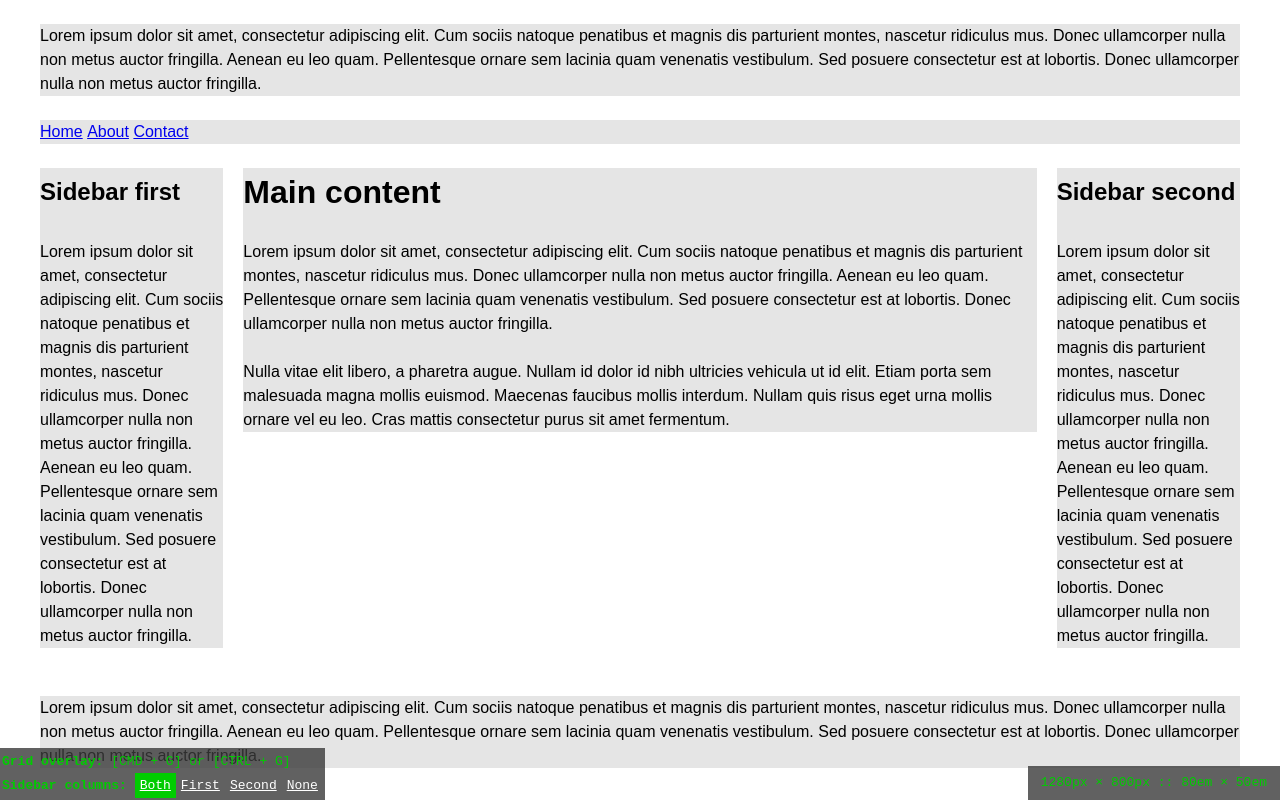
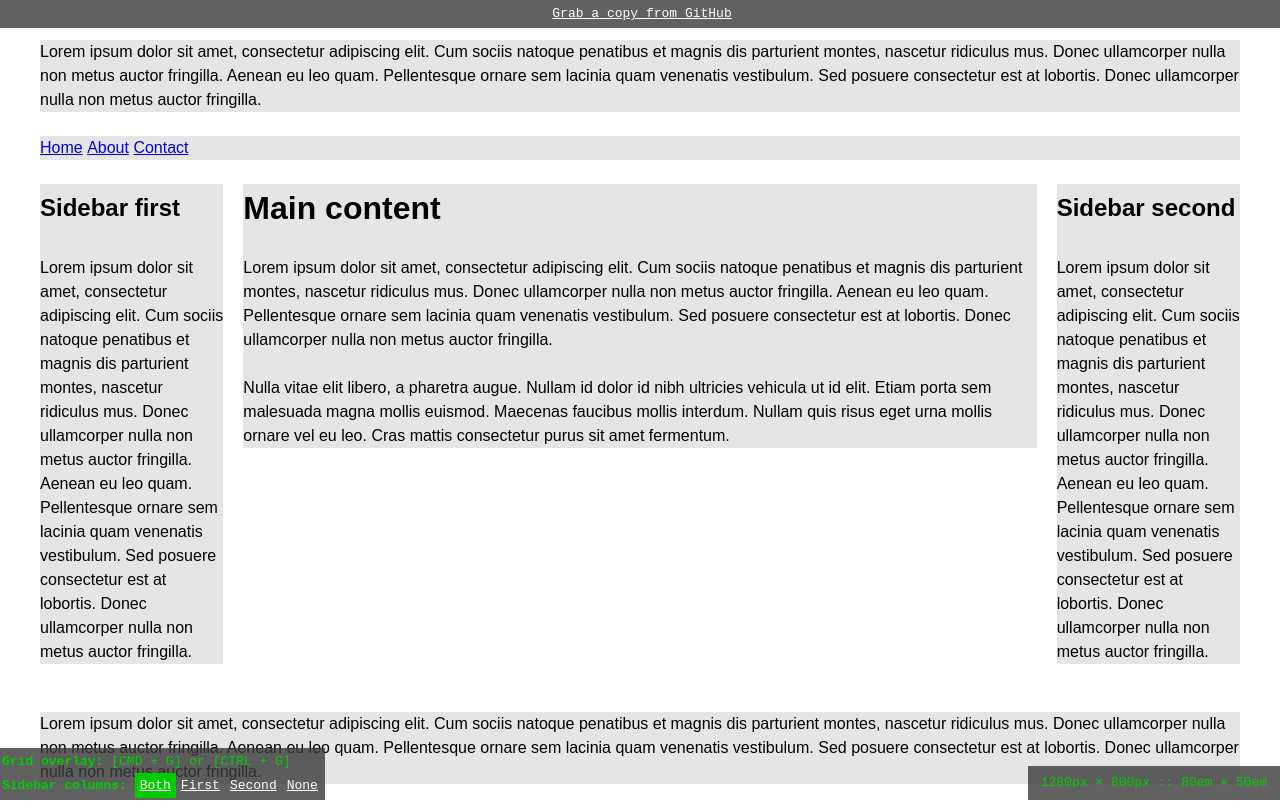
Before and after one commit to jeremycaldwell/grids-html, a plain HTML site: page index.html in a window 1280 px wide. Drawn offline with Linux system fonts and the light colour scheme.

Commit message:
Updated with Github link

```diff
--- a/index.html
+++ b/index.html
@@ -112,6 +112,7 @@ Available body classes. Be sure to remove the sidebar region below that may no l
 <script src="js/gridset/gridset-overlay.js"></script>
 <!-- OPTIONAL SETTINGS AND OVERLAY END -->
 
+<div class="github"><a href="https://github.com/eternalistic/grids-html">Grab a copy from GitHub</a></div>
 
 </body>
 </html>
--- a/sass/default.scss
+++ b/sass/default.scss
@@ -61,3 +61,30 @@
 .block {
 	background-color: rgba(000, 000, 000, 0.1);
 }
+
+
+// Github link and overlay
+.github {
+	background-color: rgba(58, 58, 58, 0.8);
+	top: 0;
+	color: #00CC00;
+	font-family: monospace;
+	left: 0;
+	padding: 2px;
+	position: fixed;
+	text-align: center;
+	text-decoration: none;
+	width: 100%;
+	z-index: 10000;
+
+	a {
+		color: #fff;
+		margin: 0;
+		padding: 5px;
+
+		&:hover,
+		&.active {
+			background: #00CC00;
+		}
+	}
+}
--- a/sass/gridset/style.scss
+++ b/sass/gridset/style.scss
@@ -17,7 +17,7 @@ $max-width: 1200px;
 
 // Page
 #page {
-  margin: 0 auto;
+  margin: 40px auto 0 auto;
   max-width: $max-width;
 }
 
```
Also changed, not shown: css/default.css, css/gridset/style.css, 1 other file.
